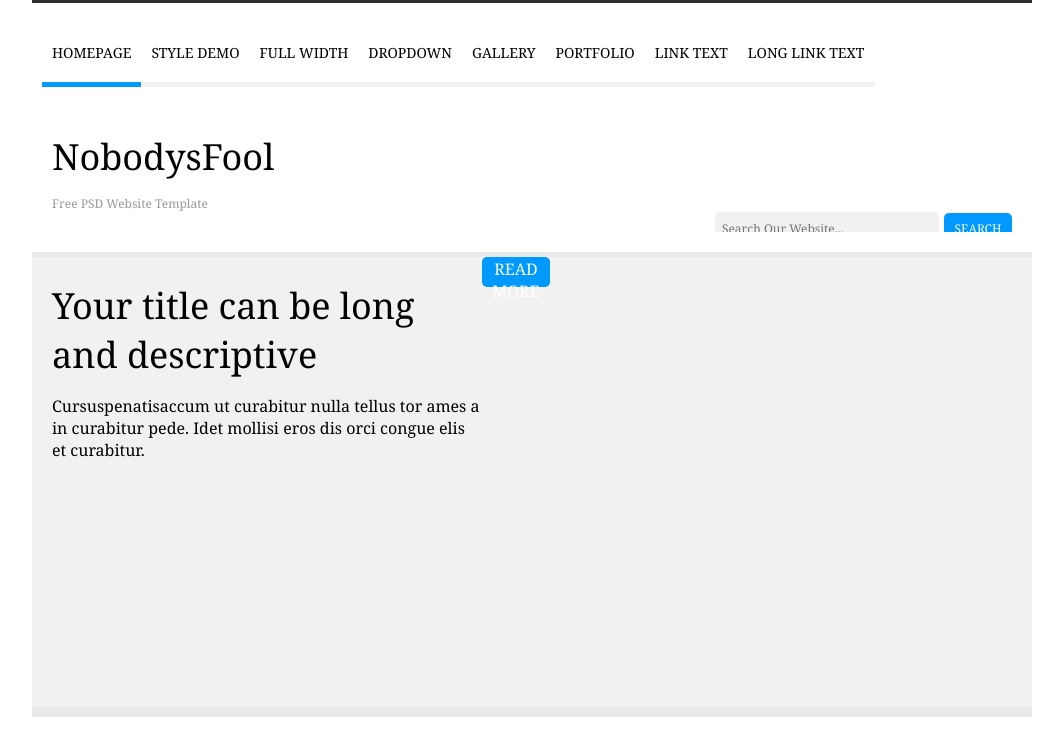
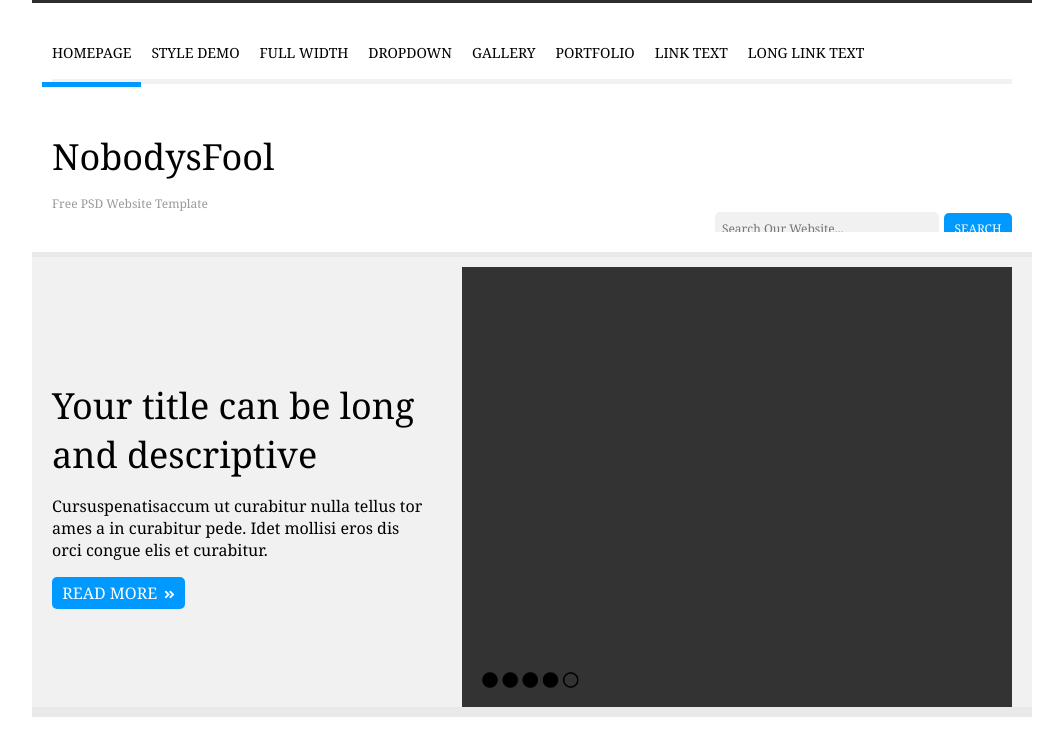
Before and after one commit to NytaAneeka/frontendAna, a plain HTML site: page Namu darbai/5uzduotis.html in a window 1280 px wide. Shown: the part 57-812 px from the top of the page, without its empty margins (108-1171 px from the left). Drawn offline with Linux system fonts and the light colour scheme.

Commit message:
5uzduoties pratesimas
blablabla

```diff
--- a/Namu darbai/5uzduotis.html
+++ b/Namu darbai/5uzduotis.html
@@ -22,6 +22,7 @@
 		height: 60px;
 		background: #2e2e2e;
 		color: #9f9f9f;
+
 	}
 	ul, li {
 		margin-top: 12px;
@@ -142,14 +143,19 @@
 		font-family: "Georgia";
 		font-size: 14px;
 		padding: 40px 10px 20px;
-		border-bottom: 5px solid #f1f1f1;
-		text-align: left;
 	}
 	.topnav a:hover {
 		border-bottom: 5px solid #0099ff;
 	}
 	.topnav a.active {
 		border-bottom: 5px solid #0099ff;
+
+	}
+	.topnavborder {
+		border-bottom: 5px solid #f1f1f1;
+		margin-top: 76px;
+		margin-right: -10px;
+		margin-left: 10px;
 	}
 	.maincontent {
 		height: 1130px;
@@ -172,16 +178,22 @@
 		width:430px;
 		height:450px;
 	}
+
 	.text {
 		height:450px;
 		margin-left:10px;
-		width:430px;
+		width:380px;
 		text-align: left;
 		float: left;
 		color:black;
 		display: block;
+		padding-top: 100px;
+	}
 
+	.text h1, p {
+		text-align: left;
 	}
+
 	.readmorebutton {
 		background-color:#0099ff;
 		color: white;
@@ -190,7 +202,32 @@
 		display: inline-block;
 		font-size: 16px;
 		border-radius: 5px;
+		width: 35%;
+		height: 7%;
+	}
+	.readmorebutton a{
+		color:white;
+	}
 
+	.readmorebutton i{
+		margin-left: 7px;
+	}
+	.fakecarousel {
+		height:440px;
+		width:550px;
+		background-color: #333333;
+		float:right;
+		margin-top: 10px;
+		margin-right: 20px;
+	}
+	.fakecarousel i {
+		margin-top: 405px;
+	}
+	.carouseldots {
+		margin-left: 20px;
+	}
+	.carouseldots a {
+		color: black;
 	}
 
 </style>
@@ -225,7 +262,9 @@
 		<a href="#portfolio">PORTFOLIO</a>
 		<a href="#linktext">LINK TEXT</a>
 		<a href="#longlink">LONG LINK TEXT</a>
+		<div class="topnavborder"></div>
 	</div>
+
 
 	<div class="container">
 		<div class="navcontainer">
@@ -246,11 +285,20 @@
 				<div class="text">
 					<h1>Your title can be long and descriptive</h1>
 					<p>Cursuspenatisaccum ut curabitur nulla tellus tor ames a in curabitur pede. Idet mollisi eros dis orci congue elis et curabitur.</p>
+					<button class="readmorebutton"><a href="#readmore">READ MORE</a><i class="fas fa-angle-double-right fa-xs"></i>
+					</button>
 				</div>
-				<button class="readmorebutton">
-					READ MORE
-				</button>
+				<div class="fakecarousel">
+					<div class="carouseldots">
+						<a href="#1pic"><i class="fas fa-circle"></i></a>
+						<a href="#2pic"><i class="fas fa-circle"></i></a>
+						<a href="#3pic"><i class="fas fa-circle"></i></a>
+						<a href="#4pic"><i class="fas fa-circle"></i></a>
+						<a href="#5pic"><i class="far fa-circle"></i></a>
+					</div>
+				</div>
 			</div>
+
 		</div>
 	</div>
 
```
